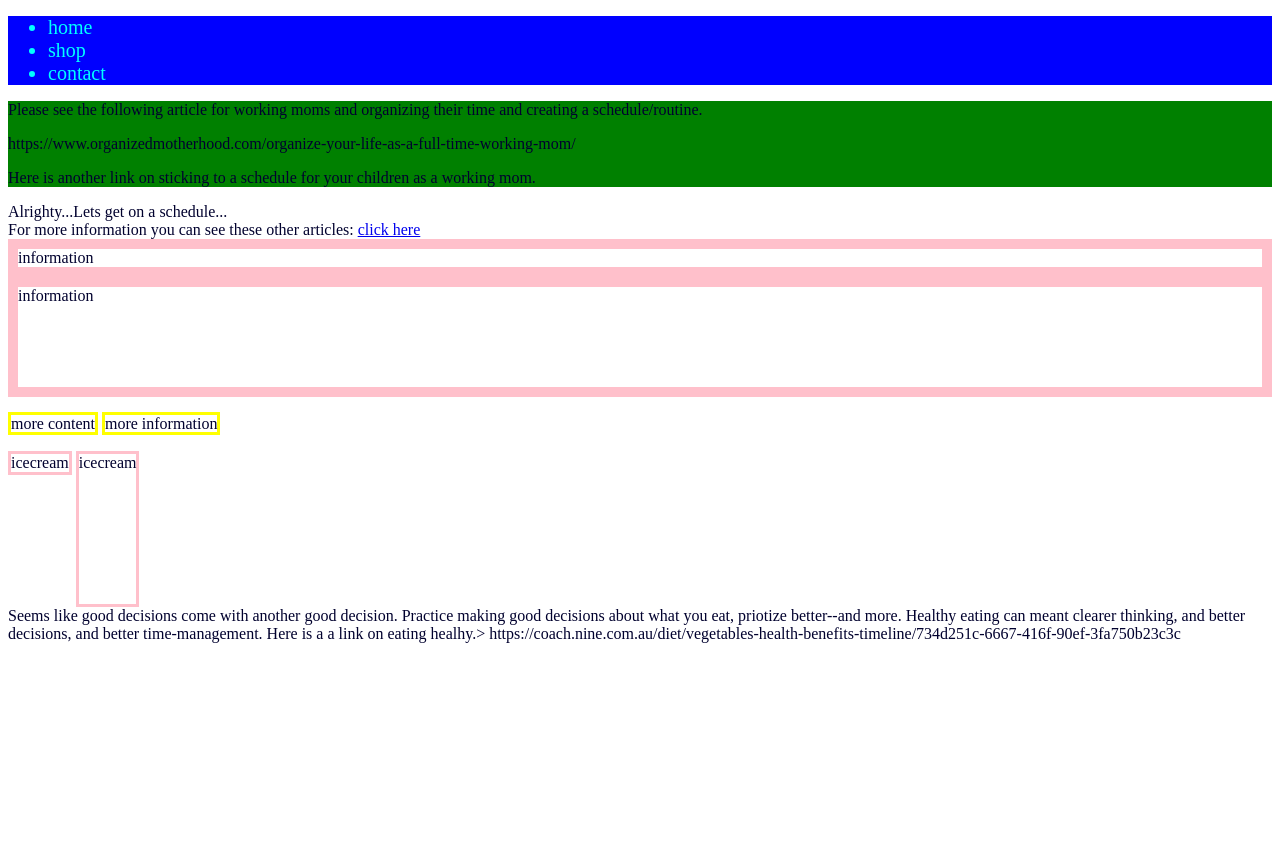
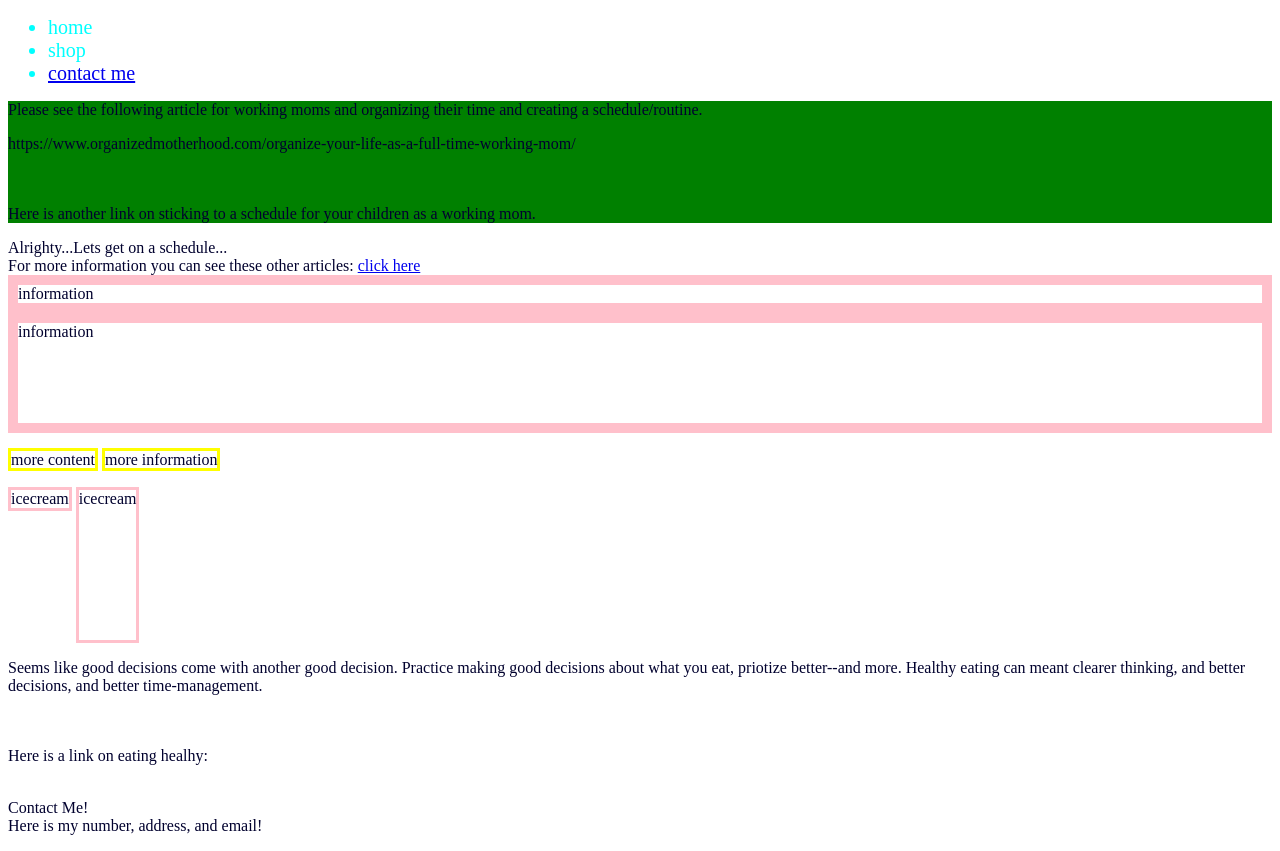
Before and after one commit to Shusweela/week2, a plain HTML site: page index.html in a window 1280 px wide. Before the commit the page ends 800 px from the top, so only its background shows below. Drawn offline with Linux system fonts and the light colour scheme.

Commit message:
hwWeek2_2

```diff
--- a/index.html
+++ b/index.html
@@ -8,12 +8,13 @@
 </head>
 
 <body>
-    <header>
+    <header></header>
         <nav>
+
       <ul>
            <li id="header">home</li>
            <li id="header">shop</li>
-           <li id="header">contact</li>
+           <li id="header"><a href="#contactMe">contact me</a></li>
          </ul>
            </nav>
      </header>
@@ -21,11 +22,15 @@
        <article class="text">
          <div>
            <P>
+
          Please see the following article for working moms and organizing their time and creating a schedule/routine. </p>
             <a>https://www.organizedmotherhood.com/organize-your-life-as-a-full-time-working-mom/ </a>
            </div>
          <div>
-           <p> Here is another link on sticking to a schedule for your children as a working mom. </p>
+           <BR>
+            <BR>
+           <p>
+             Here is another link on sticking to a schedule for your children as a working mom. </p>
          </div>
            </article>
 
@@ -46,11 +51,19 @@
           <span class="inlineBlock" id="bigger"> icecream</span>
          <br>
 
-         Seems like good decisions come with another good decision.
+         <p>Seems like good decisions come with another good decision.
          Practice making good decisions about what you eat, priotize
          better--and more.  Healthy eating can meant clearer thinking,
-         and better decisions, and better time-management.  Here is a
-         a link on eating healhy.>
-         <a>https://coach.nine.com.au/diet/vegetables-health-benefits-timeline/734d251c-6667-416f-90ef-3fa750b23c3c</a>
+         and better decisions, and better time-management. </p>
+          <br>
+          <br>
+         Here is a link on eating healhy:
+         <a href="https://coach.nine.com.au/diet/vegetables-health-benefits-timeline/734d251c-6667-416f-90ef-3fa750b23c3c"></a>
+<br>
+<br>
+<p id="contactMe" Class="Contact">Contact Me!
+  <br>
+        Here is my number, address, and email!</p>
+
 </body>
 </html>
```
